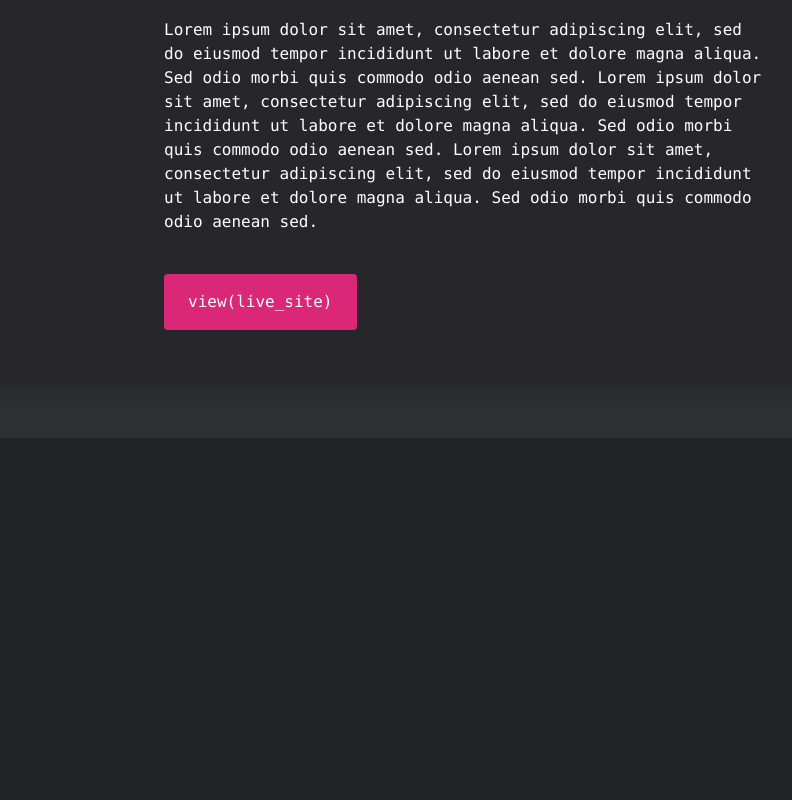
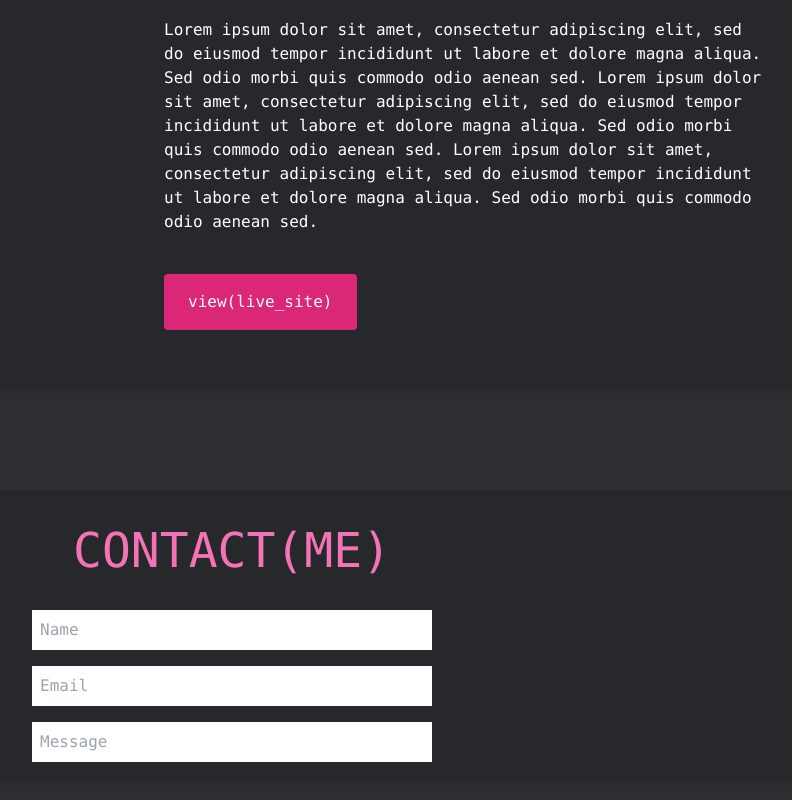
Before and after one commit to NOOS3NCE/dead_pixel, a React (Create React App) app: page / in a window 1280 px wide. Shown: the part 1302-2102 px from the top of the page, without its empty margins (408-1200 px from the left). Before the commit the page ends 1740 px from the top, so only its background shows below. Built offline with nearby package versions, Linux system fonts and the light colour scheme; the HTML template or start-up script is replaced by a standard one; what tailwindcss-animation-delay would draw is missing.

Commit message:
added in contact page, and scroll to contact from navbar

```diff
--- a/src/App.js
+++ b/src/App.js
@@ -5,10 +5,12 @@ import headShot from "./portrait-young-handsome-hipster-man-600w-674194966.png"
 import MacWindow from "./MacWindow";
 import Intro from "./Intro";
 import {useRef} from "react";
+import Contact from "./Contact";
 
 function App() {
     const titleRef = useRef()
     const homeRef = useRef()
+    const contactRef = useRef()
 
     function handleBackClick() {
         titleRef.current.scrollIntoView({ behavior: "smooth", block: "start", inline: "nearest"})
@@ -16,13 +18,19 @@ function App() {
     function handleHomeClick() {
         homeRef.current.scrollIntoView({ behavior: "smooth", block: "start", inline: "nearest"})
     }
+    function handleContactClick() {
+        contactRef.current.scrollIntoView({ behavior: "smooth", block: "start", inline: "nearest"})
+    }
   return (
     <div style={{width: '100vw'}} className="App">
-      <NavBar projectsCallback={handleBackClick} homeCallback={handleHomeClick} />
+      <NavBar projectsCallback={handleBackClick} homeCallback={handleHomeClick} contactCallback={handleContactClick} />
       <Intro innerRef={homeRef} />
       <div id={'macWindow'} className={'flex-row bg-[#2E2F32] p-4'}>
         <MacWindow innerRef={titleRef} />
       </div>
+        <div id={'contactPage'} className={'flex-row bg-[#2E2F32] p-4'}>
+            <Contact innerRef={contactRef}/>
+        </div>
     </div>
   );
 }
--- a/src/Contact.jsx
+++ b/src/Contact.jsx
@@ -1,12 +1,17 @@
 import React from "react";
 
-const Contact = () => {
+const Contact = ({innerRef}) => {
     return (
         <>
-            <div className={''}>
-                <form>
-                    <input name={'name'}/>
+            <div ref={innerRef} className={'rounded-lg bg-[#23242799] md:m-9 p-2 font-mono text-[16px] text-[black] shadow-lg flex justify-center'}>
+                <div className={'flex flex-col'}>
+                    <h1 className={'text-[48px] p-4 text-pink-400'}>CONTACT(ME)</h1>
+                <form className={'flex flex-col'}>
+                    <input className={'p-2 m-2 w-[400px] '} name={'name'} placeholder={'Name'}/>
+                    <input className={'p-2 m-2 w-[400px]'} name={'email'} placeholder={'Email'}/>
+                    <input className={'p-2 m-2 w-[400px]'} name={'message'} placeholder={'Message'}/>
                 </form>
+                </div>
             </div>
         </>
     )
--- a/src/Intro.jsx
+++ b/src/Intro.jsx
@@ -1,20 +1,18 @@
 import React from "react";
 import headShot from "./profile_picture.png";
-import diamondLogo from "./Diamond.svg";
 import HexBackground from "./hexBackground";
 import Diamond from "./Diamond";
-import MacButtons from "./Mac Buttons.svg";
 
 const Intro = ({innerRef}) => {
     return (
         <>
-            <div ref={innerRef}  className={'flex-column md:flex justify-between align-items-center lg:pl-10 lg:pr-10 lg:h-[100vh] relative overflow-hidden z-10 sm:w-[100vw] align-items-center'}>
+            <div ref={innerRef}  className={'flex-row md:flex justify-between align-items-center lg:pl-10 lg:pr-10 lg:h-[100vh] relative overflow-hidden z-10 sm:w-[100vw] align-items-center'}>
                 <div className={'absolute font-mono text-[20px] text-[#53FFC1] hidden m-0'}>
                     <p>halemikehale@gmail.com</p>
                     <div className={'min-w-[200px] max-h-[1px] bg-[#53FFC1] m-[14px]'}/>
                 </div>
                 <div className={'max-w-[600px] m-[auto] text-left lg:ml-[100px] font-mono text-[16px] text-white p-2'}>
-                    <div className={'animate-bg_draw p-4'}>
+                    <div className={'animate-bg_draw p-4 flex-col justify-between align-items-center'}>
                         <p className={'animation-delay-1500 animate-slide opacity-0 text-[#D836BE] my-4'}>def introduce(self):</p>
                         <p className={'animation-delay-1500 animate-slide opacity-0 ml-5 my-4'}>Hello, I'm</p>
                         <p className={'animation-delay-1500 animate-slide opacity-0 text-[#53FFC1] font-bold ml-5 text-[80px] font-[Impact] leading-[70px]'}>Michael Cummings</p>
@@ -22,7 +20,7 @@ const Intro = ({innerRef}) => {
                         <button className={'animation-delay-1500 animate-slide opacity-0 mx-2 bg-pink-600 rounded px-6 py-4 mt-10 text-white'}>contact(me)</button>
                     </div>
                 </div>
-                <div className={'static flex flex-column justify-center align-center object-contain relative'}>
+                <div className={'static flex flex-col justify-center align-center object-contain relative'}>
                     <img className={'animation-delay-1000 animate-slide_slow opacity-0 absolute bottom-20 lg:bottom-[100px] scale-[2.2] max-w-[280px] z-20'} src={headShot} alt={"its me"}/>
                     <div  className={'animation-delay-1000 animate-slide opacity-0 absolute bottom-0 sm:max-w-[400px] lg:max-w-[800px] z-10'}>
                         <Diamond className={'animate-diamondLogo'}/>
--- a/src/MacWindow.jsx
+++ b/src/MacWindow.jsx
@@ -5,7 +5,7 @@ import wildorchid from "./wildorchid_screen_shot.png"
 const MacWindow = ({innerRef}) => {
     return (
         <>
-            <div ref={innerRef} className={'rounded-lg bg-[#23242799] md:m-9 p-2 relative font-mono text-[16px] text-[#53FFC1] shadow-lg backdrop-blur-sm'}>
+            <div ref={innerRef} className={'rounded-lg bg-[#23242799] md:m-9 p-2 relative font-mono text-[16px] text-[#53FFC1] shadow-lg'}>
                 <div className={'absolute top-0 left-0'}>
                     <img className={'m-3'} src={MacButtons} alt={'some buttons'}/>
                 </div>
--- a/src/NavBar.jsx
+++ b/src/NavBar.jsx
@@ -1,7 +1,7 @@
 import React from "react";
 import deadLogo from "./DEADPIXEL.DEV.svg"
 
-const NavBar = ({projectsCallback, homeCallback}) => {
+const NavBar = ({projectsCallback, homeCallback,contactCallback}) => {
 
     return (
         <div className={'fixed top-0 left-0 right-0 z-50 backdrop-blur-sm'}>
@@ -12,7 +12,7 @@ const NavBar = ({projectsCallback, homeCallback}) => {
                     <button className={'mx-2 text-white hover:text-[#D836BE] mx-10'} onClick={projectsCallback}>projects</button>
                     <button className={'mx-2 text-white hover:text-[#D836BE] mx-10'}>about</button>
                 </div>
-                <button className={'mx-2 bg-pink-600 rounded px-4 py-2 text-white'}>contact(me)</button>
+                <button className={'mx-2 bg-pink-600 rounded px-4 py-2 text-white'} onClick={contactCallback}>contact(me)</button>
             </div>
             <div className={'linerStroke pb-[1px] h-[1px]'}/>
         </div>
```
